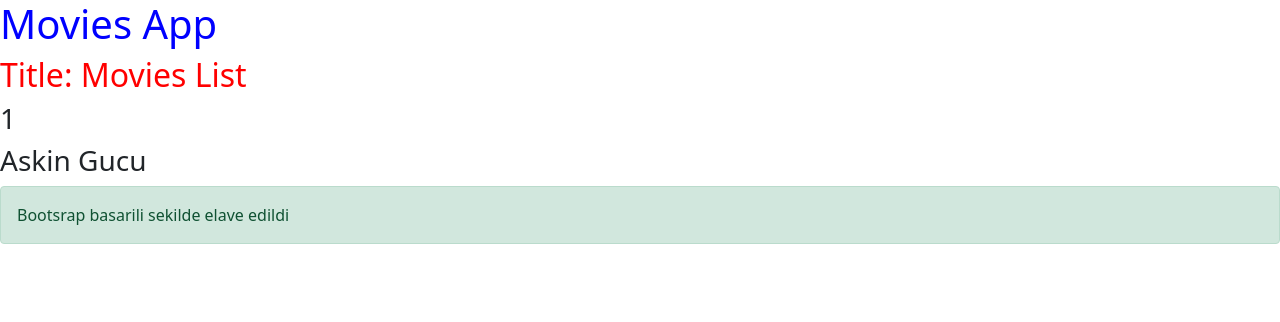
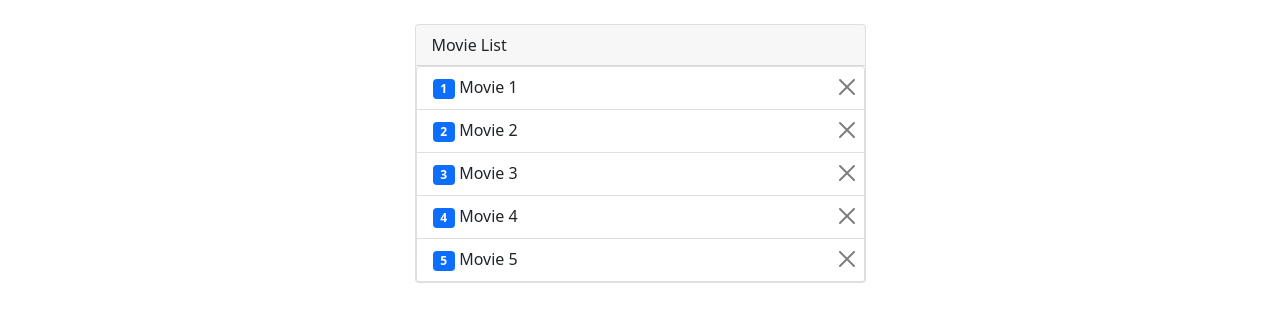
Before and after one commit to ilkinzeynalli/MovieApp, an Angular app: page /movies in a window 1280 px wide. Shown: the top 322 px of the page. Built offline with nearby package versions, Linux system fonts and the light colour scheme.

Commit message:
Lesson Directives

```diff
--- a/src/app/app.component.html
+++ b/src/app/app.component.html
@@ -1,7 +1,7 @@
-<h1>Movies App</h1>
-
-<app-movies></app-movies>
-
-<div class="alert alert-success">
-    Bootsrap basarili sekilde elave edildi
+<div class="container mt-4">
+    <div class="row justify-content-center">
+        <div class="col-md-5">
+            <app-movies></app-movies>
+        </div>
+    </div>
 </div>
--- /dev/null
+++ b/src/app/models/movies.datasource.ts
@@ -0,0 +1,10 @@
+import { Movie } from "./movie";
+
+ export const movies: Movie[] = [
+     {id : 1,name : "Movie 1"},
+     {id : 2,name : "Movie 2"},
+     {id : 3,name : "Movie 3"},
+     {id : 4,name : "Movie 4"},
+     {id : 5,name : "Movie 5"},
+
+ ]
--- a/src/app/movies/movies.component.html
+++ b/src/app/movies/movies.component.html
@@ -1,4 +1,18 @@
-<h2>{{ "Title: " + getTitle() }}</h2>
 
-<h3>{{movie.id}}</h3>
-<h3>{{movie.name}}</h3>
+<div class="card">
+    <div class="card-header">
+        {{title}}
+    </div>
+    <ul class="list-group">
+        <li class="list-group-item" *ngFor="let movie of movies">
+            <div class="row">
+                <div class="col-md-11">
+                    <span class="badge bg-primary">{{movie.id}}</span> {{movie.name}}
+                </div>
+                <div class="col-md-1">
+                    <button type="button" class="btn-close" aria-label="Close"></button>
+                </div>
+            </div>
+        </li>
+    </ul>
+</div>
--- a/src/app/movies/movies.component.ts
+++ b/src/app/movies/movies.component.ts
@@ -1,5 +1,6 @@
 import { Component } from '@angular/core';
 import { Movie } from '../models/movie';
+import { movies } from '../models/movies.datasource';
 
 @Component({
   selector: 'app-movies',
@@ -7,12 +8,9 @@ import { Movie } from '../models/movie';
   styleUrls: ['movies.component.css'],
 })
 export class MoviesComponent {
-  title = 'Movies List';
+  title = 'Movie List';
 
-  movie:Movie = {
-        id:1,
-        name: "Askin Gucu"
-  };
+  movies:Movie[] = movies;
 
   getTitle() {
     return this.title;
```
